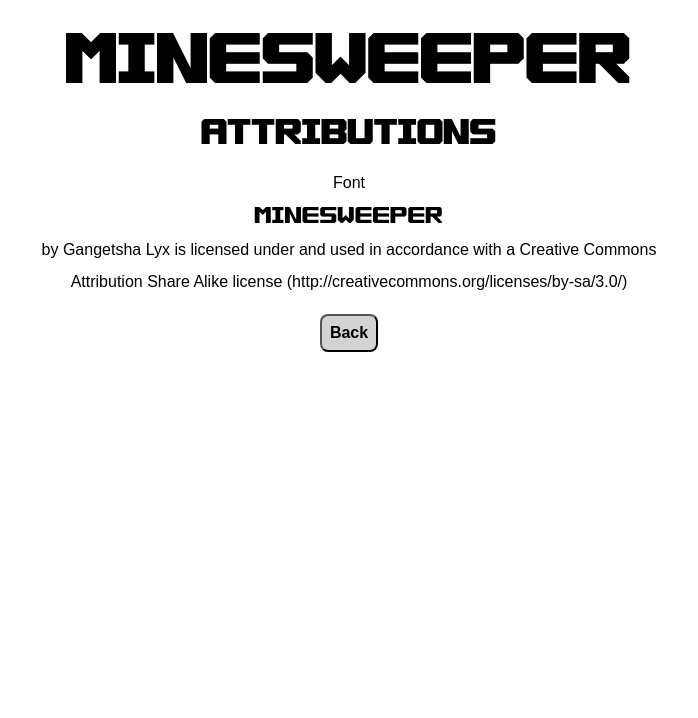
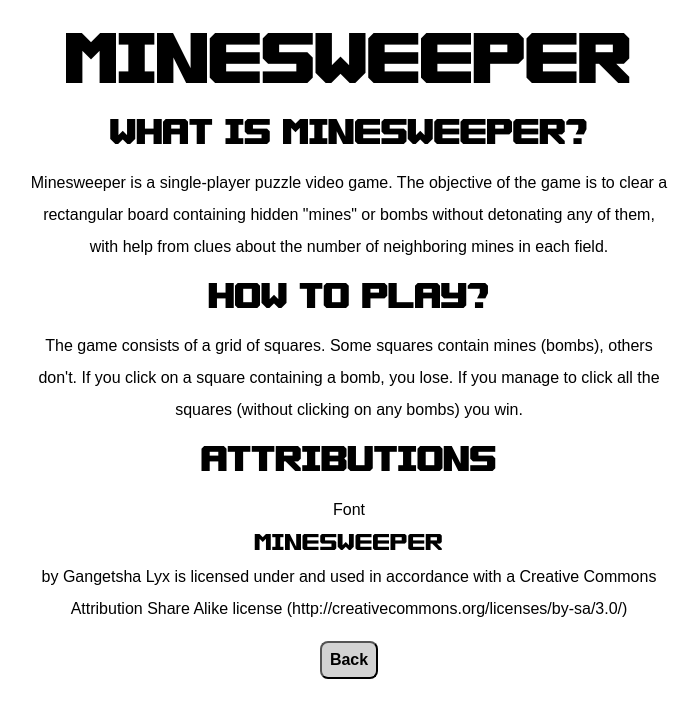
Before and after one commit to franius8/minesweeper, a React (Create React App) app: page /info in a window 1280 px wide. Shown: the top 718 px of the page, without its empty margins (291-989 px from the left). Built offline with nearby package versions, Linux system fonts and the light colour scheme.

Commit message:
Update info page

```diff
--- a/src/Info.tsx
+++ b/src/Info.tsx
@@ -8,11 +8,19 @@ import Header from "./Header";
 export default function Info() {
     const navigate = useNavigate();
     const routeChange = () =>{
-        navigate("/");
+        navigate(-1);
     }
     return (
         <div className={"Info"}>
         <Header />
+            <h2>What is Minesweeper?</h2>
+            <p className={"info"}>Minesweeper is a single-player puzzle video game. The objective of the game is to clear a rectangular
+                board containing hidden "mines" or bombs without detonating any of them, with help from clues about
+                the number of neighboring mines in each field.</p>
+            <h2>How to play?</h2>
+            <p className={"info"}>The game consists of a grid of squares. Some squares contain mines (bombs), others don't. If you
+                click on a square containing a bomb, you lose. If you manage to click all the squares (without clicking on any bombs)
+                you win.</p>
             <h2>Attributions</h2>
             <p className={"info"}>Font<br/> <span className={"minesweeper"}>MINESWEEPER</span><br/> by Gangetsha Lyx is
                 licensed under and used in accordance with a Creative Commons Attribution Share Alike
```
